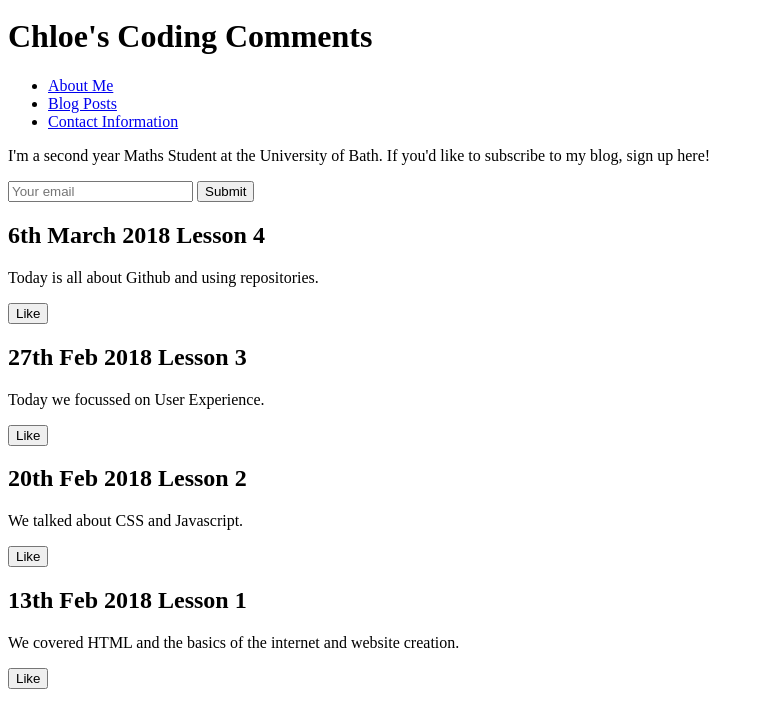
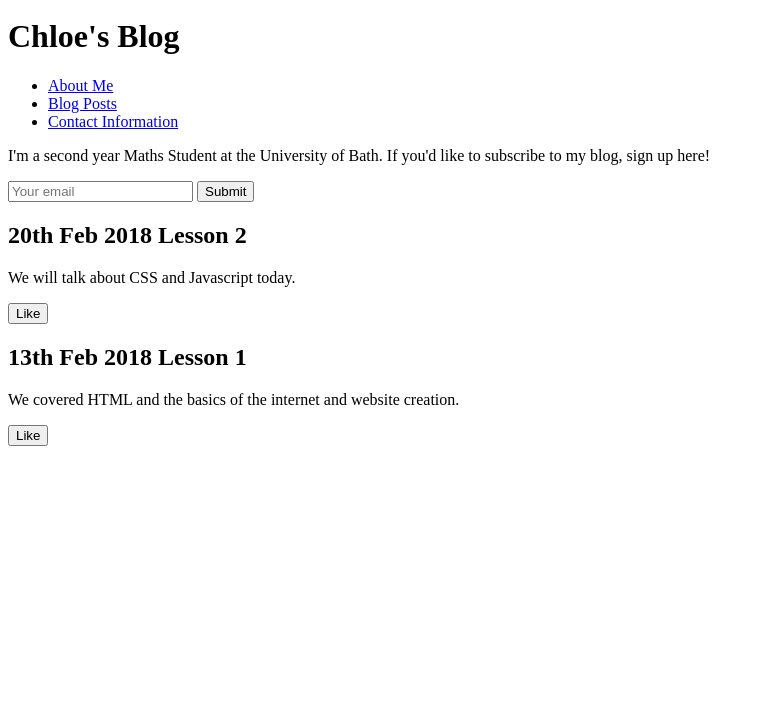
Before and after one commit to cs2075/WebProject, a plain HTML site: page index.html in a window 1280 px wide. Shown: the part 29-756 px from the top of the page, without its empty margins (0-764 px from the left). Drawn offline with Linux system fonts and the light colour scheme.

Commit message:
Revert "Text Changes"
This reverts commit a984e2e82227ed75272e5b2cc413cc23a9b7e1e4.

```diff
--- a/index.html
+++ b/index.html
@@ -6,7 +6,7 @@
 </head>
 <header>
   <img src="" alt="Here is a picture of me:">
-  <h1>Chloe's Coding Comments</h1>
+  <h1>Chloe's Blog</h1>
   <ul>
     <li><a href="#">About Me</a></li>
     <li><a href="#">Blog Posts</a></li>
@@ -18,18 +18,8 @@
 </header>
 <body>
   <article>
-    <h2>6th March 2018 Lesson 4</h2>
-    <p>Today is all about Github and using repositories.</p>
-    <button>Like</button>
-  </article>
-  <article>
-    <h2>27th Feb 2018 Lesson 3</h2>
-    <p>Today we focussed on User Experience.</p>
-    <button>Like</button>
-  </article>
-  <article>
     <h2>20th Feb 2018 Lesson 2</h2>
-    <p>We talked about CSS and Javascript.</p>
+    <p>We will talk about CSS and Javascript today.</p>
     <button>Like</button>
   </article>
   <article>
```
